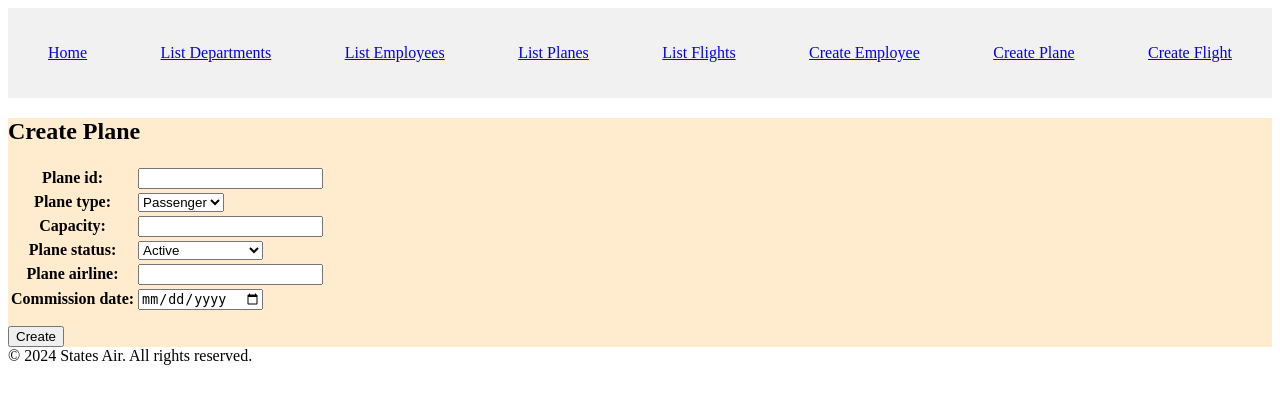
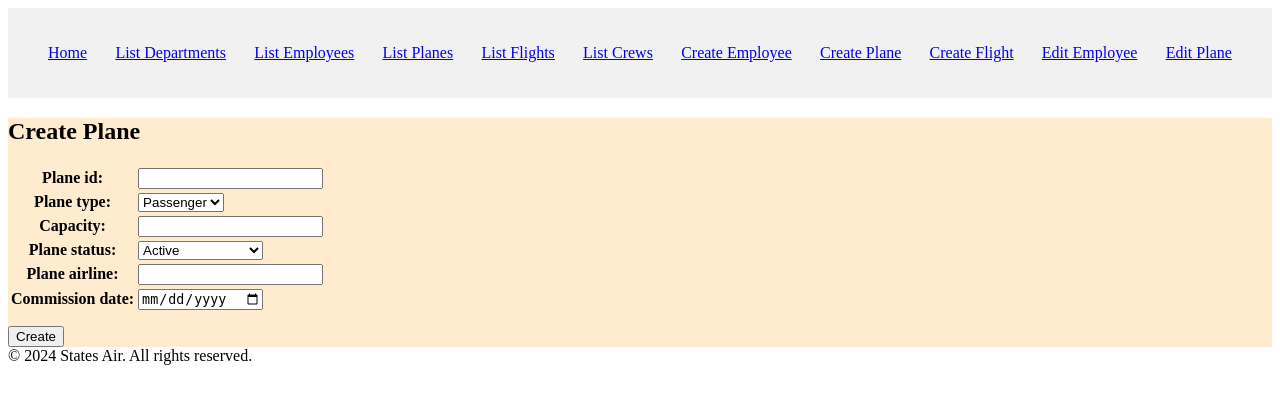
Before and after one commit to Sentry2703/DjangoCode, a Django app: page /airport/create_plane/ in a window 1280 px wide. Shown: the top 404 px of the page. Run offline with Django 5.2, Linux system fonts and the light colour scheme.

Commit message:
Self Project: Added related, forms, urls, and Views, to facilitate to Edit Planes and Employees and List Crews

```diff
--- a/statesAir/airport/forms.py
+++ b/statesAir/airport/forms.py
@@ -15,6 +15,9 @@ class CreateEmployeeForm(forms.ModelForm):
             'emp_date': forms.DateInput(attrs={'type': 'date'})
         }
 
+class EditEmployeeForm(forms.Form):
+    employee = forms.ModelChoiceField(queryset=Employee.objects.all())
+
 class CreatePlaneForm(forms.ModelForm):
     class Meta:
         model = Plane
@@ -22,6 +25,9 @@ class CreatePlaneForm(forms.ModelForm):
         widgets = {
             'commission_date': forms.DateInput(attrs={'type': 'date'})
         }
+
+class EditPlaneForm(forms.Form):
+    plane = forms.ModelChoiceField(queryset=Plane.objects.all())
 
 class CreateFlightForm(forms.ModelForm):
     class Meta:
--- a/statesAir/airport/templates/airport/create_plane.html
+++ b/statesAir/airport/templates/airport/create_plane.html
@@ -4,7 +4,7 @@
 
     <h2> Create Plane </h2>
 
-    <form method = "POST">
+    <form method = "POST" id = "actualEmp">
         {% csrf_token %}
         <table>
             {{form.as_table}}
--- a/statesAir/airport/templates/airport/header.html
+++ b/statesAir/airport/templates/airport/header.html
@@ -6,9 +6,12 @@
             <a href = "{% url 'airport:list_emps' %}">List Employees</a>
             <a href = "{% url 'airport:list_planes' %}">List Planes</a>
             <a href = "{% url 'airport:list_flights' %}">List Flights</a>
+            <a href = "{% url 'airport:list_crews' %}">List Crews</a>
             <a href= '{% url "airport:create_emp"  %}'>Create Employee</a>
             <a href= '{% url "airport:create_plane"  %}'>Create Plane</a>
             <a href= '{% url "airport:create_flight"  %}'>Create Flight</a>
+            <a href= '{% url "airport:edit_emp" %}'>Edit Employee</a>
+            <a href= '{% url "airport:edit_plane" %}'>Edit Plane</a>
         </ul>
     </nav>
 </header>
--- a/statesAir/airport/templates/airport/list_planes.html
+++ b/statesAir/airport/templates/airport/list_planes.html
@@ -31,4 +31,6 @@
 
     {% endfor %}
 
+</table>
+
 {% endblock %}
--- a/statesAir/airport/urls.py
+++ b/statesAir/airport/urls.py
@@ -12,4 +12,7 @@ urlpatterns = [
     path('list_emps/', views.list_emps, name = "list_emps"),
     path('list_planes/', views.list_planes, name = "list_planes"),
     path('list_flights/', views.list_flights, name = "list_flights"),
+    path('list_crews/', views.list_crews, name = "list_crews"),
+    path('edit_emp/', views.edit_emp, name = "edit_emp"),
+    path('edit_plane/', views.edit_plane, name = "edit_plane"),
 ]
--- a/statesAir/airport/views.py
+++ b/statesAir/airport/views.py
@@ -1,6 +1,6 @@
 from django.shortcuts import render
 from django.http import HttpResponse
-from .forms import CreateDepartmentForm, CreateEmployeeForm, CreateFlightForm, CreatePlaneForm
+from .forms import *
 from .models import Employee, Department, Plane, Flight, Crew
 
 def home(request):
@@ -61,3 +61,46 @@ def list_flights(request):
     flights = Flight.objects.all()
     content = {"flights" : flights}
     return render(request, 'airport/list_flights.html', content)
+
+def list_crews(request):
+    crews = Crew.objects.all().prefetch_related('crew_staff')
+    content = {"crews" : crews}
+    return render(request, 'airport/list_crews.html', content)
+
+def edit_emp(request):
+    emp = None
+    select = EditEmployeeForm()
+    edit = CreateEmployeeForm()
+
+    if request.method == "GET":
+        if 'employee' in request.GET:
+            emp = Employee.objects.get(pk = int(request.GET.get('employee')))
+            select = EditEmployeeForm(initial={'employee': emp})
+            edit = CreateEmployeeForm(instance=emp)
+
+    elif request.method == "POST":
+        emp = Employee.objects.get(pk=request.GET.get('employee'))
+        edit = CreateEmployeeForm(request.POST, instance=emp)
+        if edit.is_valid():
+            edit.save()
+
+    return render(request, 'airport/edit_emp.html', {"select": select, "form" : edit})
+
+def edit_plane(request):
+    plane = None
+    select = EditPlaneForm()
+    edit = CreatePlaneForm()
+
+    if request.method == "GET":
+        if 'plane' in request.GET:
+            plane = Plane.objects.get(pk = int(request.GET.get('plane')))
+            select = EditPlaneForm(initial={'plane': plane})
+            edit = CreatePlaneForm(instance=plane)
+
+    elif request.method == "POST":
+        plane = Plane.objects.get(pk=request.GET.get('plane'))
+        edit = CreatePlaneForm(request.POST, instance=plane)
+        if edit.is_valid():
+            edit.save()
+
+    return render(request, 'airport/edit_plane.html', {"select": select, "form" : edit})
```
Also changed, not shown: statesAir/airport/templates/airport/edit_emp.html (added, +25 -0 lines), statesAir/airport/templates/airport/edit_plane.html (added, +22 -0 lines), statesAir/airport/templates/airport/list_crews.html (added, +31 -0 lines).
